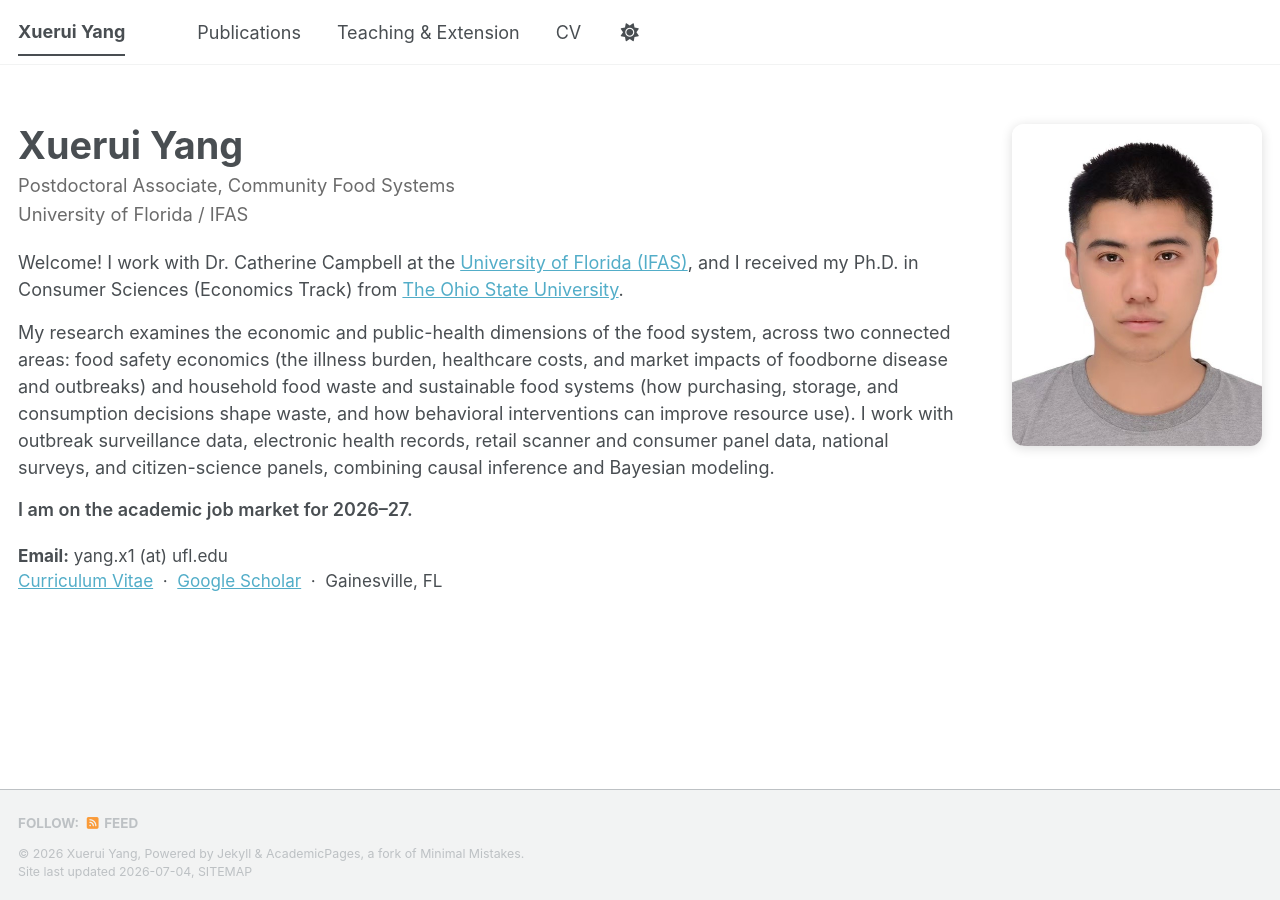
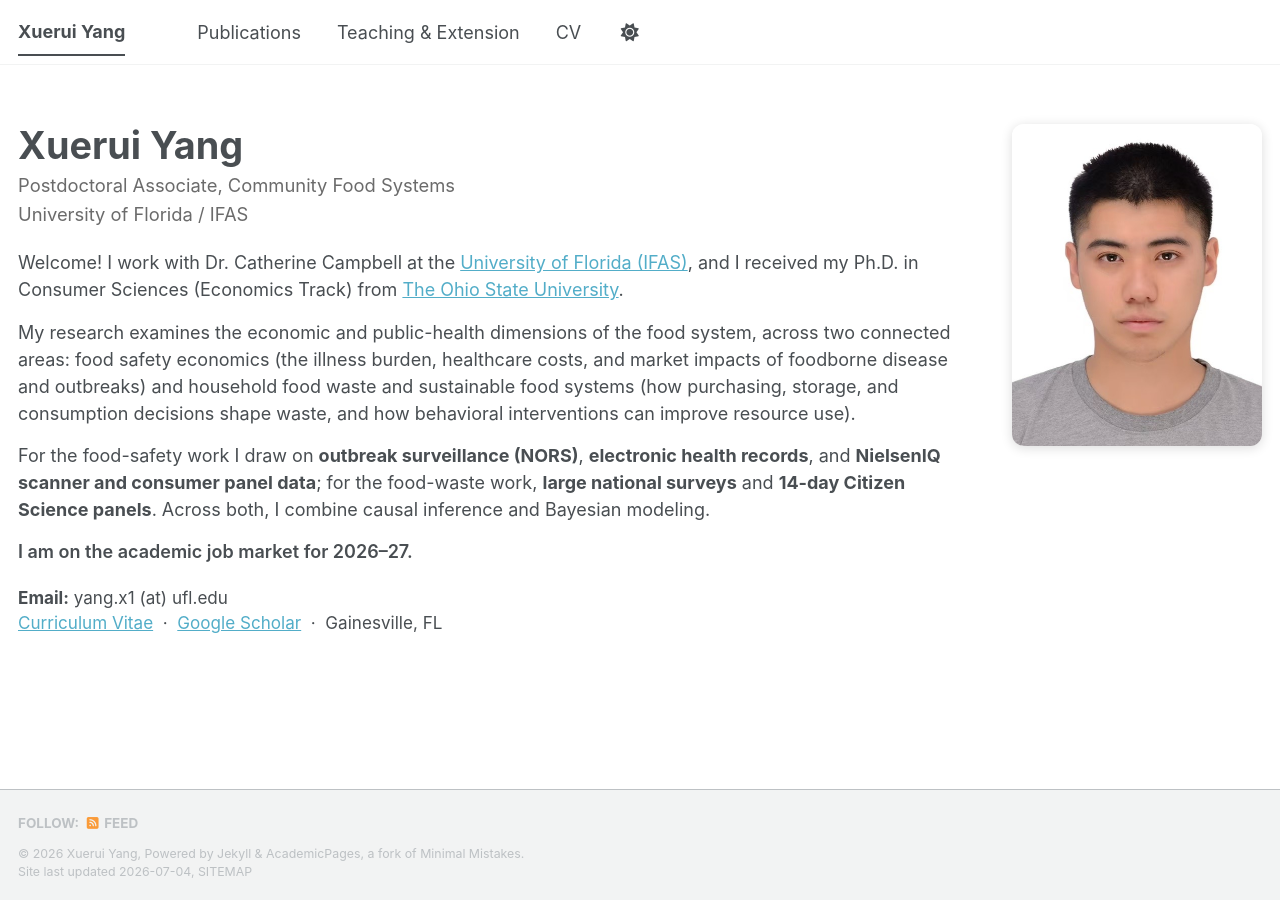
Before and after one commit to xueruiycool/xueruiycool.github.io, a Jekyll site: the page built from _pages/about.md, in a window 1280 px wide. Built offline with Jekyll 4.4.1, drawn with Linux system fonts in a browser that asks for light colours; a style sheet for code colours, icons or effects is not loaded.

Commit message:
Update about.md

```diff
--- a/_pages/about.md
+++ b/_pages/about.md
@@ -33,7 +33,8 @@ redirect_from:
     <p class="hero-role">University of Florida / IFAS</p>
     <div class="hero-body">
       <p>Welcome! I work with Dr. Catherine Campbell at the <a href="https://ifas.ufl.edu/">University of Florida (IFAS)</a>, and I received my Ph.D. in Consumer Sciences (Economics Track) from <a href="https://www.osu.edu/">The Ohio State University</a>.</p>
-      <p>My research examines the economic and public-health dimensions of the food system, across two connected areas: food safety economics (the illness burden, healthcare costs, and market impacts of foodborne disease and outbreaks) and household food waste and sustainable food systems (how purchasing, storage, and consumption decisions shape waste, and how behavioral interventions can improve resource use). I work with outbreak surveillance data, electronic health records, retail scanner and consumer panel data, national surveys, and citizen-science panels, combining causal inference and Bayesian modeling.</p>
+      <p>My research examines the economic and public-health dimensions of the food system, across two connected areas: food safety economics (the illness burden, healthcare costs, and market impacts of foodborne disease and outbreaks) and household food waste and sustainable food systems (how purchasing, storage, and consumption decisions shape waste, and how behavioral interventions can improve resource use).</p>
+      <p>For the food-safety work I draw on <strong>outbreak surveillance (NORS)</strong>, <strong>electronic health records</strong>, and <strong>NielsenIQ scanner and consumer panel data</strong>; for the food-waste work, <strong>large national surveys</strong> and <strong>14-day Citizen Science panels</strong>. Across both, I combine causal inference and Bayesian modeling.</p>
       <p class="hero-status">I am on the academic job market for 2026&ndash;27.</p>
     </div>
     <p class="hero-contact">
```
